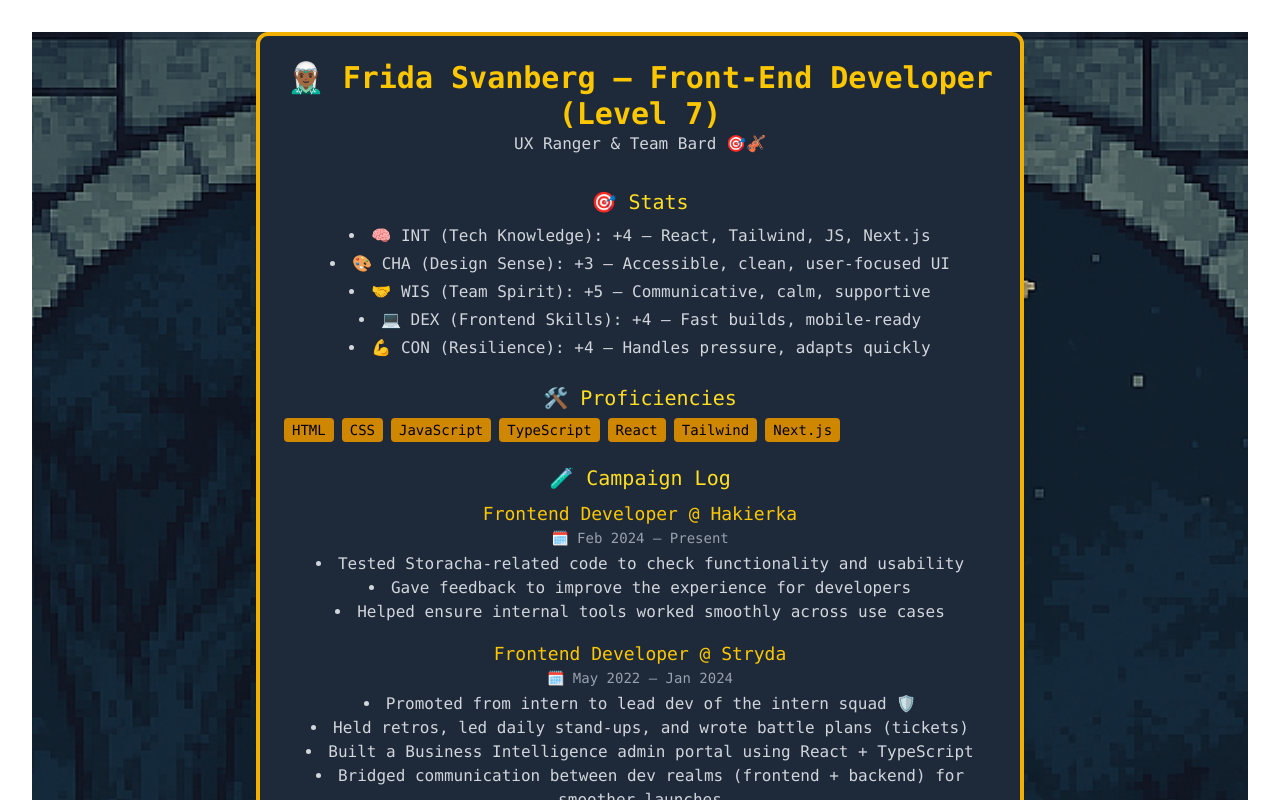
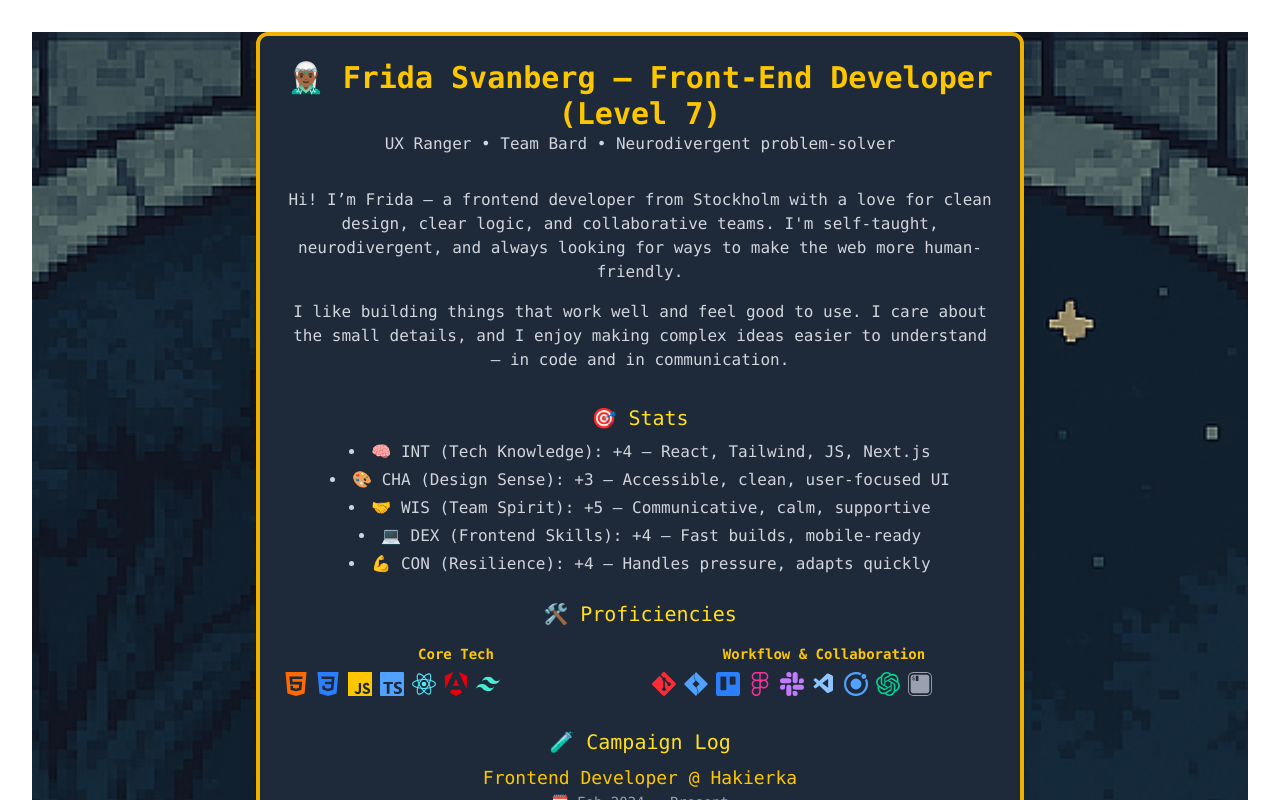
Before and after one commit to FridaSvanberg/Roll-for-Resume, a React (Vite) app: page / in a window 1280 px wide. Shown: the top 800 px of the page. Built offline with nearby package versions, Linux system fonts and the light colour scheme.

Commit message:
Add about me component and made some content changes

```diff
--- a/package.json
+++ b/package.json
@@ -13,6 +13,7 @@
     "@tailwindcss/vite": "^4.1.7",
     "react": "^19.1.0",
     "react-dom": "^19.1.0",
+    "react-icons": "^5.5.0",
     "tailwindcss": "^4.1.7"
   },
   "devDependencies": {
--- a/src/App.tsx
+++ b/src/App.tsx
@@ -1,4 +1,5 @@
 import './App.css';
+import About from './components/About';
 import CampaignLog from './components/CampaignLog';
 import Contact from './components/Contact';
 import DownloadCV from './components/DownloadCV';
@@ -26,6 +27,7 @@ function App() {
       >
         <div className="max-w-3xl mx-auto bg-gray-800 border-4 border-yellow-500 rounded-xl shadow-xl p-6 space-y-6">
           <Header />
+          <About />
           <Stats />
           <Proficiencies />
           <CampaignLog />
--- /dev/null
+++ b/src/components/About.tsx
@@ -0,0 +1,22 @@
+const About = () => {
+  return (
+    <section className="mb-8 text-gray-300" aria-labelledby="about-heading">
+      <h2 id="about-heading" className="sr-only">
+        About Me
+      </h2>
+      <p>
+        Hi! I’m Frida — a frontend developer from Stockholm with a love for
+        clean design, clear logic, and collaborative teams. I'm self-taught,
+        neurodivergent, and always looking for ways to make the web more
+        human-friendly.
+      </p>
+      <p className="mt-4">
+        I like building things that work well and feel good to use. I care about
+        the small details, and I enjoy making complex ideas easier to understand
+        — in code and in communication.
+      </p>
+    </section>
+  );
+};
+
+export default About;
--- a/src/components/Header.tsx
+++ b/src/components/Header.tsx
@@ -5,7 +5,7 @@ const Header = () => {
         🧝🏾‍♂️ Frida Svanberg – Front-End Developer (Level 7)
       </h1>
       <p className="text-gray-300" aria-label="Title subtitle">
-        UX Ranger & Team Bard 🎯🎻
+        UX Ranger • Team Bard • Neurodivergent problem-solver
       </p>
     </header>
   );
--- a/src/components/Proficiencies.tsx
+++ b/src/components/Proficiencies.tsx
@@ -1,27 +1,206 @@
+import {
+  SiHtml5,
+  SiCss3,
+  SiJavascript,
+  SiTypescript,
+  SiReact,
+  SiAngular,
+  SiTailwindcss,
+  SiGit,
+  SiJirasoftware,
+  SiTrello,
+  SiFigma,
+  SiSlack,
+  SiOpenai,
+  SiIonic,
+  SiIterm2,
+} from 'react-icons/si';
+import { VscVscode } from 'react-icons/vsc';
+
 const Proficiencies = () => {
   return (
-    <section aria-labelledby="proficiencies-heading">
-      <h2 id="proficiencies-heading" className="text-xl text-yellow-300 mb-2">
+    <section aria-labelledby="Proficiencies-heading" className="mb-8">
+      <h2 id="Proficiencies-heading" className="text-xl text-yellow-300 mb-4">
         🛠️ Proficiencies
       </h2>
-      <ul className="flex flex-wrap gap-2 text-sm" role="list">
-        {[
-          'HTML',
-          'CSS',
-          'JavaScript',
-          'TypeScript',
-          'React',
-          'Tailwind',
-          'Next.js',
-        ].map((skill) => (
-          <li key={skill}>
-            <span className="bg-yellow-600 text-black px-2 py-1 rounded">
-              {skill}
-            </span>
-          </li>
-        ))}
-      </ul>
+
+      <div className="grid grid-cols-1 md:grid-cols-2 gap-6 text-gray-300 text-sm">
+        <div>
+          <h3 className="font-bold text-yellow-400 mb-2">Core Tech</h3>
+          <ul className="flex flex-wrap gap-2 items-center">
+            <li>
+              <span title="HTML5" className="cursor-help">
+                <SiHtml5
+                  aria-label="HTML5"
+                  role="img"
+                  className="text-orange-500"
+                  size={24}
+                />
+              </span>
+            </li>
+            <li>
+              <span title="CSS3" className="cursor-help">
+                <SiCss3
+                  aria-label="CSS3"
+                  role="img"
+                  className="text-blue-500"
+                  size={24}
+                />
+              </span>
+            </li>
+            <li>
+              <span title="JavaScript" className="cursor-help">
+                <SiJavascript
+                  aria-label="JavaScript"
+                  role="img"
+                  className="text-yellow-400"
+                  size={24}
+                />
+              </span>
+            </li>
+            <li>
+              <span title="TypeScript" className="cursor-help">
+                <SiTypescript
+                  aria-label="TypeScript"
+                  role="img"
+                  className="text-blue-400"
+                  size={24}
+                />
+              </span>
+            </li>
+            <li>
+              <span title="React" className="cursor-help">
+                <SiReact
+                  aria-label="React"
+                  role="img"
+                  className="text-cyan-300"
+                  size={24}
+                />
+              </span>
+            </li>
+            <li>
+              <span title="Angular" className="cursor-help">
+                <SiAngular
+                  aria-label="Angular"
+                  role="img"
+                  className="text-red-600"
+                  size={24}
+                />
+              </span>
+            </li>
+            <li>
+              <span title="Tailwind CSS" className="cursor-help">
+                <SiTailwindcss
+                  aria-label="Tailwind CSS"
+                  role="img"
+                  className="text-teal-300"
+                  size={24}
+                />
+              </span>
+            </li>
+          </ul>
+        </div>
+
+        <div>
+          <h3 className="font-bold text-yellow-400 mb-2">
+            Workflow & Collaboration
+          </h3>
+          <ul className="flex flex-wrap gap-2 items-center">
+            <li>
+              <span title="Git" className="cursor-help">
+                <SiGit
+                  aria-label="Git"
+                  role="img"
+                  className="text-red-500"
+                  size={24}
+                />
+              </span>
+            </li>
+            <li>
+              <span title="Jira" className="cursor-help">
+                <SiJirasoftware
+                  aria-label="Jira"
+                  role="img"
+                  className="text-blue-400"
+                  size={24}
+                />
+              </span>
+            </li>
+            <li>
+              <span title="Trello" className="cursor-help">
+                <SiTrello
+                  aria-label="Trello"
+                  role="img"
+                  className="text-blue-500"
+                  size={24}
+                />
+              </span>
+            </li>
+            <li>
+              <span title="Figma" className="cursor-help">
+                <SiFigma
+                  aria-label="Figma"
+                  role="img"
+                  className="text-pink-500"
+                  size={24}
+                />
+              </span>
+            </li>
+            <li>
+              <span title="Slack" className="cursor-help">
+                <SiSlack
+                  aria-label="Slack"
+                  role="img"
+                  className="text-purple-400"
+                  size={24}
+                />
+              </span>
+            </li>
+            <li>
+              <span title="VS Code" className="cursor-help">
+                <VscVscode
+                  aria-label="VS Code"
+                  role="img"
+                  className="text-blue-300"
+                  size={24}
+                />
+              </span>
+            </li>
+            <li>
+              <span title="Ionic" className="cursor-help">
+                <SiIonic
+                  aria-label="Ionic"
+                  role="img"
+                  className="text-blue-400"
+                  size={24}
+                />
+              </span>
+            </li>
+            <li>
+              <span title="OpenAI / ChatGPT" className="cursor-help">
+                <SiOpenai
+                  aria-label="OpenAI / ChatGPT"
+                  role="img"
+                  className="text-emerald-400"
+                  size={24}
+                />
+              </span>
+            </li>
+            <li>
+              <span title="iTerm2" className="cursor-help">
+                <SiIterm2
+                  aria-label="iTerm2"
+                  role="img"
+                  className="text-gray-400"
+                  size={24}
+                />
+              </span>
+            </li>
+          </ul>
+        </div>
+      </div>
     </section>
   );
 };
+
 export default Proficiencies;
```
Also changed, not shown: 1 other file (tests, documents, lock files or other folders).
